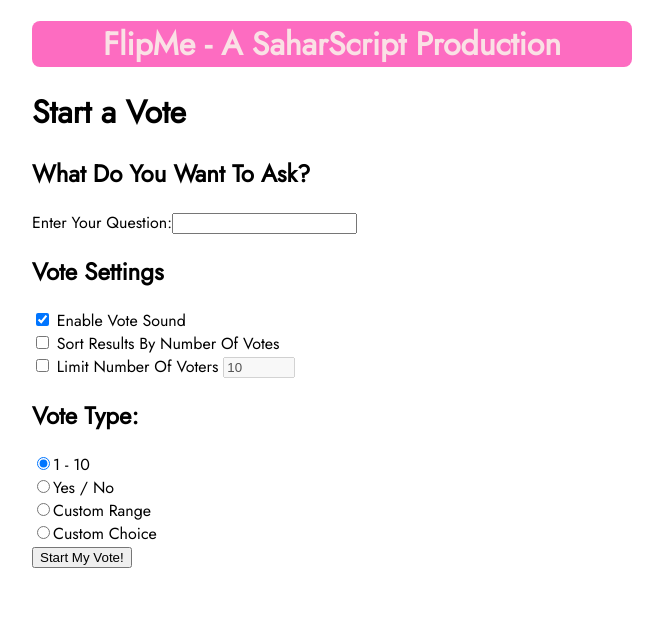
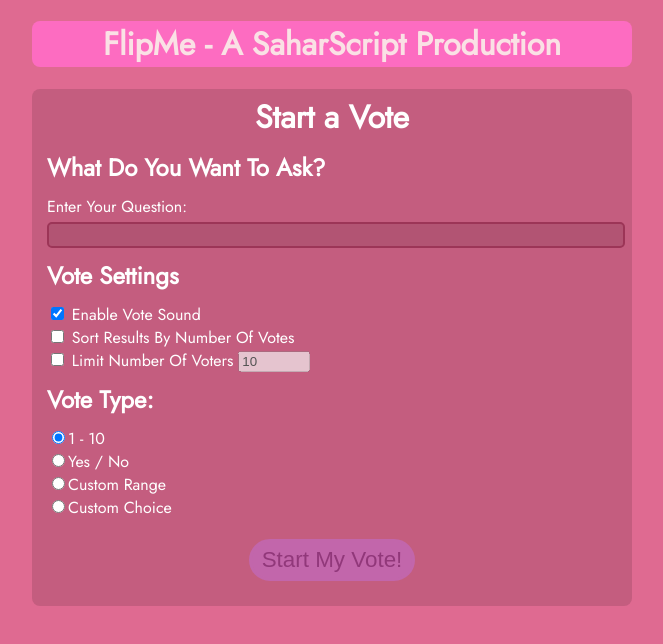
Before and after one commit to saharking1298/FlipMe---Official-App, a Vue app: page /new in a window 1280 px wide. Shown: the top 644 px of the page, without its empty margins (308-971 px from the left). Built offline with nearby package versions, Linux system fonts and the light colour scheme.

Commit message:
Styled vote creation page

```diff
--- a/src/assets/styles.css
+++ b/src/assets/styles.css
@@ -18,8 +18,15 @@
   margin-right: auto;
   margin-left: auto;
 }
+.block {
+    display: block;
+}
 .flexbox{
     display: flex;
+}
+.vertical-flexbox {
+    display: flex;
+    flex-direction: column;
 }
 .fas{
     cursor: pointer;
--- a/src/components/VoteCreator.vue
+++ b/src/components/VoteCreator.vue
@@ -1,10 +1,10 @@
 <template>
-    <div class="wrapper">
+    <div id="vote-creator">
         <h1> Start a Vote </h1>
         <h2> What Do You Want To Ask? </h2>
         <div>
-            <label for="question-input">Enter Your Question:</label>
-            <input type="text" v-model="voteSettings.question" id="question-input" class="main-screen-input">
+            <label class="block" for="question-input">Enter Your Question:</label>
+            <input type="text" v-model="voteSettings.question" id="question-input" class="input">
         </div>
         <h2> Vote Settings </h2>
         <div>
@@ -27,25 +27,25 @@
             <div v-if="preset.id === 'presetCustomRange'" v-show="currentPreset === 'presetCustomRange'">
                 <div>
                     <label class="range-label" for="min-range">Minimum Number</label>
-                    <input type="number" v-model="inputs.rangeMinNumber" class="main-screen-input" id="min-range">
+                    <input type="number" v-model="inputs.rangeMinNumber" class="input" id="min-range">
                 </div>
                 <div class="vertical-separator"></div>
                 <div>
                     <label class="range-label" for="max-range">Maximum Number</label>
-                    <input type="number" v-model="inputs.rangeMaxNumber" class="main-screen-input" id="max-range">
+                    <input type="number" v-model="inputs.rangeMaxNumber" class="input" id="max-range">
                 </div>
             </div>
             <div v-if="preset.id === 'presetCustomChoice'" v-show="currentPreset === 'presetCustomChoice'">
-                <label>Add a custom choice: </label>
-                <input type="text" v-model="inputs.customChoice" @keydown.enter="addCustomChoice()" class="main-screen-input">
+                <label class="block">Add a custom choice: </label>
+                <input type="text" v-model="inputs.customChoice" @keydown.enter="addCustomChoice()" class="input">
                 <button @click="addCustomChoice()" id="add-choice-btn"><strong>Add</strong></button>
                 <p class="info" v-if="customChoices.length > 0">Click on a choice to delete it!</p>
-                <div>
+                <div class="vertical-flexbox">
                     <div v-for="(choice, index) in customChoices" :key="index" class="custom-choice-block" @click="removeCustomChoice(index)"> {{choice}} </div>
                 </div>
             </div>
         </div>
-        <button @click="startVote()" class="start-button"> Start My Vote! </button>
+        <button @click="startVote()" class="start-btn"> Start My Vote! </button>
         <p class="warning" v-if="warning.active"> {{ warning.text }} </p>
     </div>
 </template>
@@ -175,6 +175,118 @@ export default {
 }
 </script>
 
-<style>
-
+<style scoped>
+::selection {
+    background: rgba(0, 0, 0, 0.1);
+}
+#vote-creator {
+    background: #c45d7f;
+    color: white;
+    padding: 15px;
+    padding-top: 5px;
+    border-radius: 8px;
+    transition: background-color 0.15s;
+}
+#vote-creator:hover {
+    background: #be5a7b;
+}
+#question-input {
+    width: 100%;
+    display: block;
+    margin-top: 4px;
+    margin-left: 0;
+}
+.input{
+    border-radius: 5px;
+    color: rgb(250, 225, 229);
+    background-color: rgba(0, 0, 0, 0.096);
+    margin-left: 8px;
+    border: 2px solid rgb(156, 53, 87);
+    width: 70%;
+}
+.input:focus{
+    border: 3px solid rgb(161, 37, 78);
+    outline: none;
+}
+input[type=text]{
+    font-size: 1.05em;
+}
+.range-label{
+    margin-right: 6px;
+}
+.warning{
+    color:rgb(148, 17, 17);
+    font-size: 1.07em;
+    margin-top: 8px;
+    margin-bottom: 5px;
+}
+.info{
+    margin-top: 3px;
+    margin-bottom: 5px;
+    color: rgba(250, 225, 229, 0.568);
+    font-size: 0.9em;
+}
+.start-btn{
+    background-color: rgb(194, 102, 171);
+    border: 3px solid rgb(194, 102, 171);
+    color: rgb(145, 56, 122);
+    width: fit-content;
+    display: block;
+    cursor: pointer;
+    font-size: 1.4em;
+    padding: 5px;
+    padding-left: 10px;
+    padding-right: 10px;
+    border-radius: 30px;
+    transition: 0.3s;
+    margin-bottom: 10px;
+    user-select: none;
+    margin-left: auto;
+    margin-right: auto;
+    margin-top: 20px;
+}
+.start-btn:hover{
+    background-color: rgb(173, 87, 152);
+    border-color: rgb(173, 87, 152);
+}
+#add-choice-btn{
+    margin-left: 5px;
+    background-color: rgb(194, 102, 171);
+    border: 2px solid rgb(145, 56, 122);
+    color: rgb(145, 56, 122);
+    padding-left: 15px;
+    padding-right: 15px;
+    border-radius: 30px;
+    font-size: 1.05em;
+    cursor: pointer;
+}
+.custom-choice-block{
+    padding-left: 20px;
+    padding-right: 20px;
+    margin-top: 5px;
+    margin-bottom: 5px;
+    border-radius: 30px;
+    background-color: rgb(172, 71, 147);
+    color: white;
+    flex: 1;
+    overflow-wrap: break-word;
+    text-align: center;
+    transition: background-color 0.1s;
+}
+.custom-choice-block:hover{
+    background-color: rgb(156, 58, 132);
+    text-decoration: line-through;
+    cursor: pointer;
+}
+h1 {
+    margin: 0;
+    text-align: center;
+}
+h2 {
+    margin-top: 10px;
+    margin-bottom: 10px;
+}
+.vertical-separator{
+    height: 7px;
+}
 </style>
--- a/src/views/NewVote.vue
+++ b/src/views/NewVote.vue
@@ -1,4 +1,5 @@
 <template>
+    <div class="background"></div>
     <app-header> </app-header>
     <vote-creator> </vote-creator>
 </template>
@@ -12,6 +13,8 @@ export default {
 }
 </script>
 
-<style>
-
+<style scoped>
+.background {
+    background: #df6a91;
+}
 </style>
```
